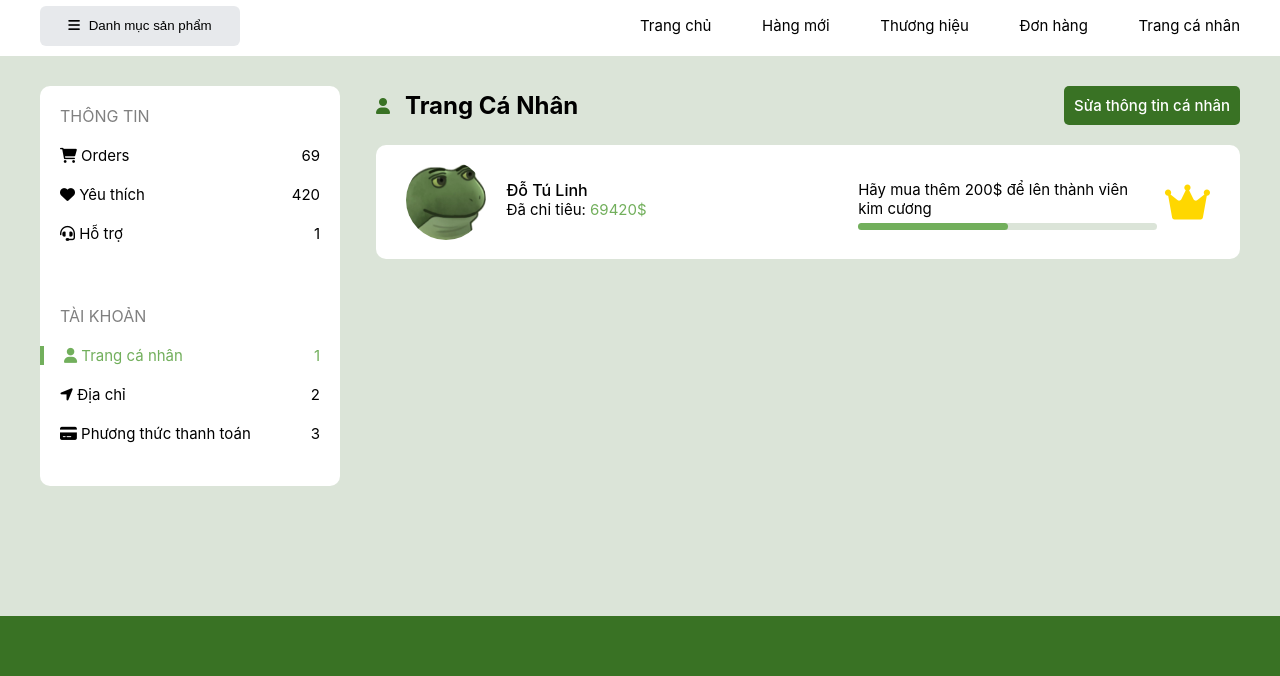
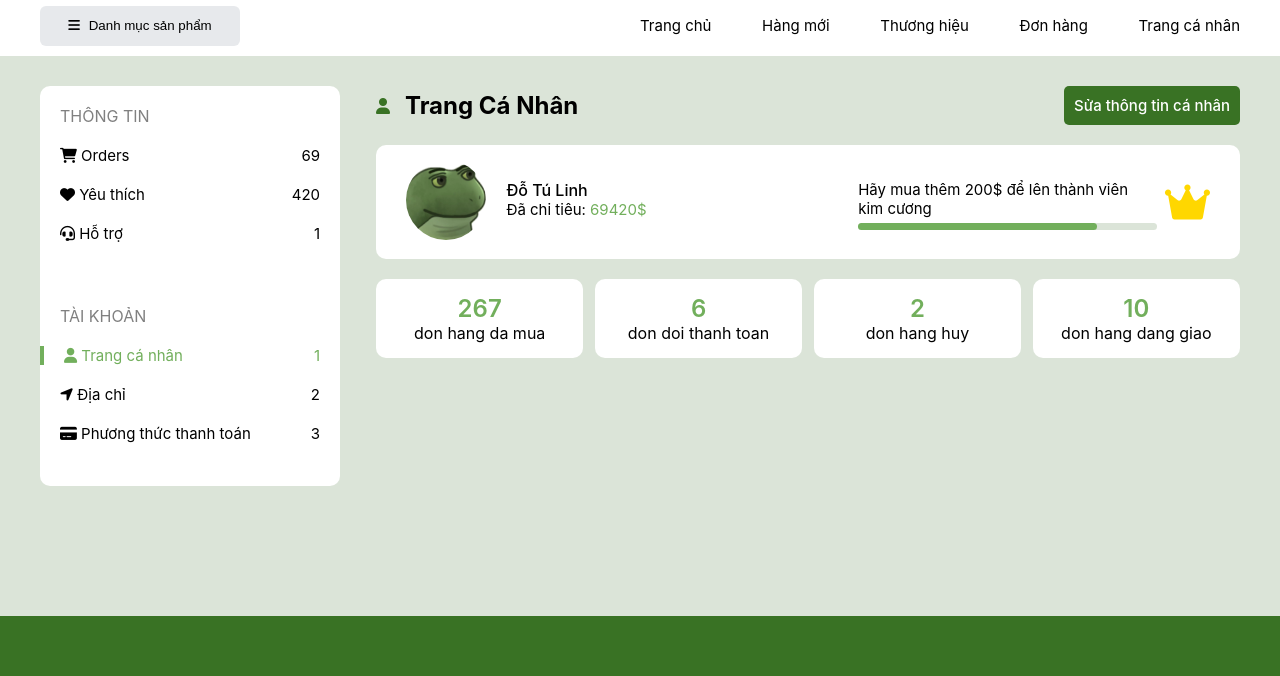
Before and after one commit to EmLongDauLung/WebDoChoi, a plain HTML site: page src/profile_info.html in a window 1280 px wide. Shown: the part 124-800 px from the top of the page. Drawn offline with Linux system fonts and the light colour scheme.

Commit message:
fix profile page

```diff
--- a/assets/css/main.css
+++ b/assets/css/main.css
@@ -313,6 +313,7 @@ input[type=text]:focus{
     width: 100%;
     height: 220px;
     cursor: pointer;
+    /* object-fit: cover; */
 }
 .describe_products{
     margin-top: 5px;
--- a/assets/css/profile_info.css
+++ b/assets/css/profile_info.css
@@ -385,13 +385,27 @@ input[type=text]:focus{
 
 #barStatus {
     position: absolute;
-    width: 50%;
+    width: 80%;
     height: 100%;
     background-color: #72af5c;
     border-radius: 10px;
 }
 .body_right-history{
-
+    display: flex;
+    justify-content: space-between;
+}
+.body_right-history_child{
+    padding: 15px;
+    width: 24%;
+    height: auto;
+    background-color: white;
+    border-radius: 10px;
+    text-align: center;
+}
+.body_right-history_child-number{
+    font-size: 24px;
+    color: #72af5c;
+    font-weight: 600;
 }
 .body_right-info{
 
--- a/src/profile_info.html
+++ b/src/profile_info.html
@@ -236,7 +236,24 @@
                         </div>
                     </div>
                     <!-- lịch sử các đơn hàng -->
-                    <div class="body_right-history"></div>
+                    <div class="body_right-history">
+                        <div class="body_right-history_child">
+                            <span class="body_right-history_child-number">267</span>
+                            <p>don hang da mua</p>
+                        </div>
+                        <div class="body_right-history_child">
+                            <span class="body_right-history_child-number">6</span>
+                            <p>don doi thanh toan</p>
+                        </div>
+                        <div class="body_right-history_child">
+                            <span class="body_right-history_child-number">2</span>
+                            <p>don hang huy</p>
+                        </div>
+                        <div class="body_right-history_child">
+                            <span class="body_right-history_child-number">10</span>
+                            <p>don hang dang giao</p>
+                        </div>
+                    </div>
                     <!-- thông tin cá nhân -->
                     <div class="body_right-info"></div>
                 </div>
```
